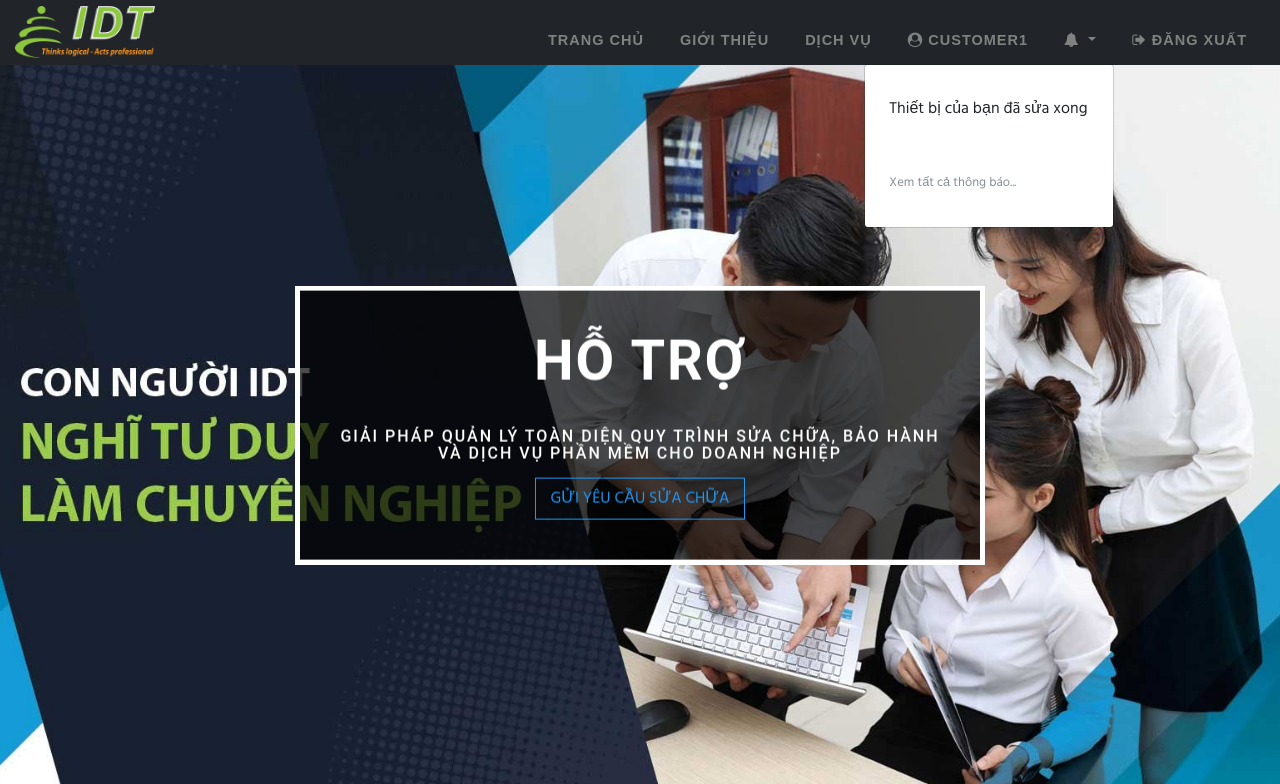
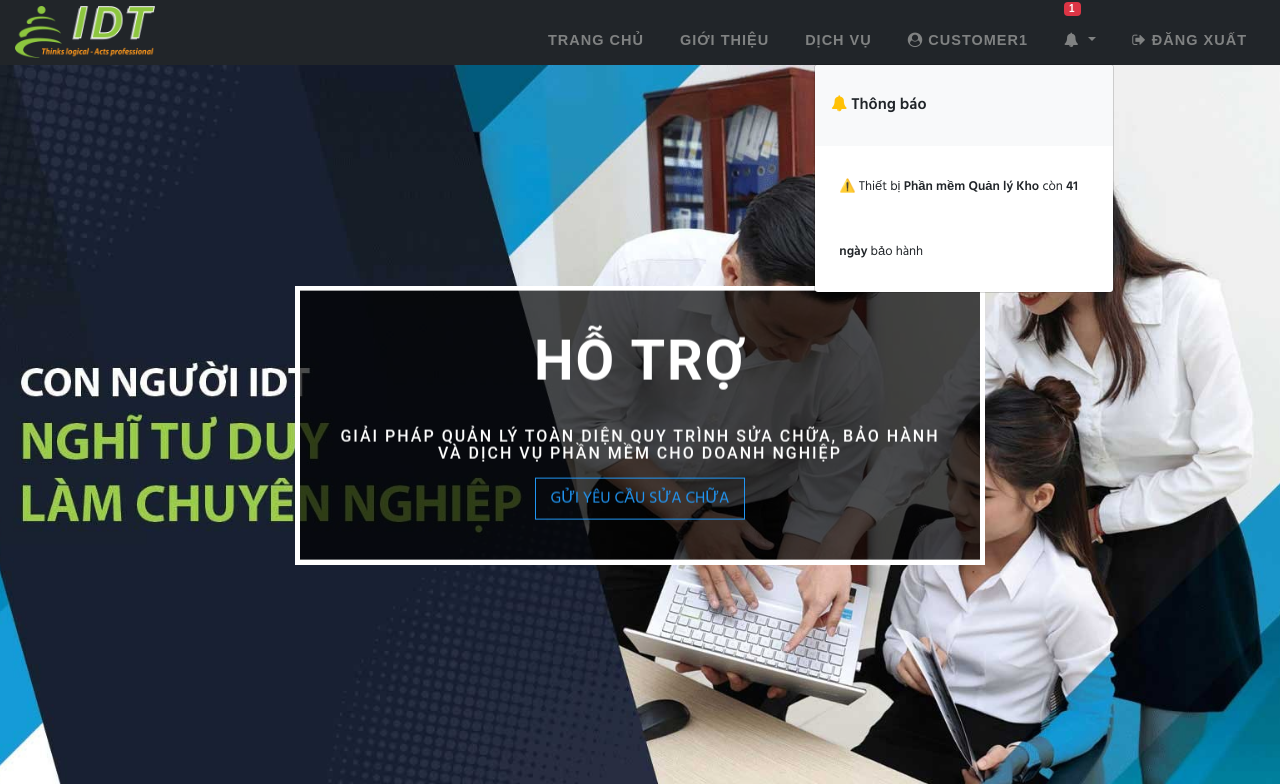
Before and after one commit to thienpham2611/web-app-project, a PHP site: page / in a window 1280 px wide, after a click that opens the changed part. Shown: the top 784 px of the page. Run offline with PHP 8.4, Linux system fonts and the light colour scheme; a user stored in the database is signed in; data comes from the database, SQL or seed files in the repository.

Commit message:
Sửa Notification

```diff
--- a/backend/api/notifications_customer.php
+++ b/backend/api/notifications_customer.php
@@ -1,4 +1,5 @@
 <?php
+session_name('CUSTOMER_SESSION');
 session_start();
 require_once "../config/database.php";
 
--- a/frontend/index.php
+++ b/frontend/index.php
@@ -60,13 +60,16 @@ $navLoginAttr = $showLoginAuto ? 'href="index.php?show_login=true"' : 'href="#"
                   </a>
               </li>
 
-              <li class="nav-item dropdown">
-                  <a class="nav-link dropdown-toggle" href="#" data-toggle="dropdown" style="color: #ff9800;">
+              <li class="nav-item dropdown" id="notification-bell">
+                  <a class="nav-link dropdown-toggle position-relative" href="#" data-toggle="dropdown" style="color: #ff9800;">
                       <i class="fa fa-bell"></i>
+                      <span id="notif-badge" class="badge badge-danger" style="position:absolute;top:2px;left:18px;font-size:10px;padding:2px 5px;display:none;">0</span>
                   </a>
-                  <div class="dropdown-menu dropdown-menu-right shadow" style="width:250px;">
-                      <a class="dropdown-item" href="#">Thiết bị của bạn đã sửa xong</a>
-                      <a class="dropdown-item text-muted small" href="#">Xem tất cả thông báo...</a>
+                  <div class="dropdown-menu dropdown-menu-right shadow p-0" style="width:300px;max-height:350px;overflow-y:auto;">
+                      <div class="px-3 py-2 border-bottom bg-light"><strong><i class="fa fa-bell text-warning"></i> Thông báo</strong></div>
+                      <div id="notif-list">
+                          <div class="text-center text-muted py-3 small"><i class="fa fa-spinner fa-spin"></i> Đang tải...</div>
+                      </div>
                   </div>
               </li>
 
--- a/frontend/js/auth.js
+++ b/frontend/js/auth.js
@@ -223,3 +223,26 @@ function logoutCustomer() {
     })
     .catch(() => { window.location.href = 'index.php'; });
 }
+
+function loadCustomerNotifications() {
+    fetch('../backend/api/notifications_customer.php', { method: 'GET', credentials: 'include' })
+    .then(r => r.json())
+    .then(result => {
+        var list = document.getElementById('notif-list');
+        var badge = document.getElementById('notif-badge');
+        if (!list || !badge) return;
+        if (!result.success || result.data.length === 0) {
+            list.innerHTML = '<div class="text-center text-muted py-3 small">Không có thông báo</div>';
+            badge.style.display = 'none';
+            return;
+        }
+        badge.textContent = result.count > 9 ? '9+' : result.count;
+        badge.style.display = 'inline-block';
+        list.innerHTML = result.data.map(n => `<a class="dropdown-item py-2 border-bottom" href="${n.link}" style="white-space:normal;font-size:13px;">${n.message}</a>`).join('');
+    });
+}
+document.addEventListener('DOMContentLoaded', function() {
+    loadCustomerNotifications();
+    var bell = document.getElementById('notification-bell');
+    if (bell) { bell.addEventListener('show.bs.dropdown', loadCustomerNotifications); }
+});
```
Also changed, not shown: frontend/about.php (+8 -5 lines), frontend/khachhang.php (+0 -36 lines), frontend/services.php (+8 -5 lines).
